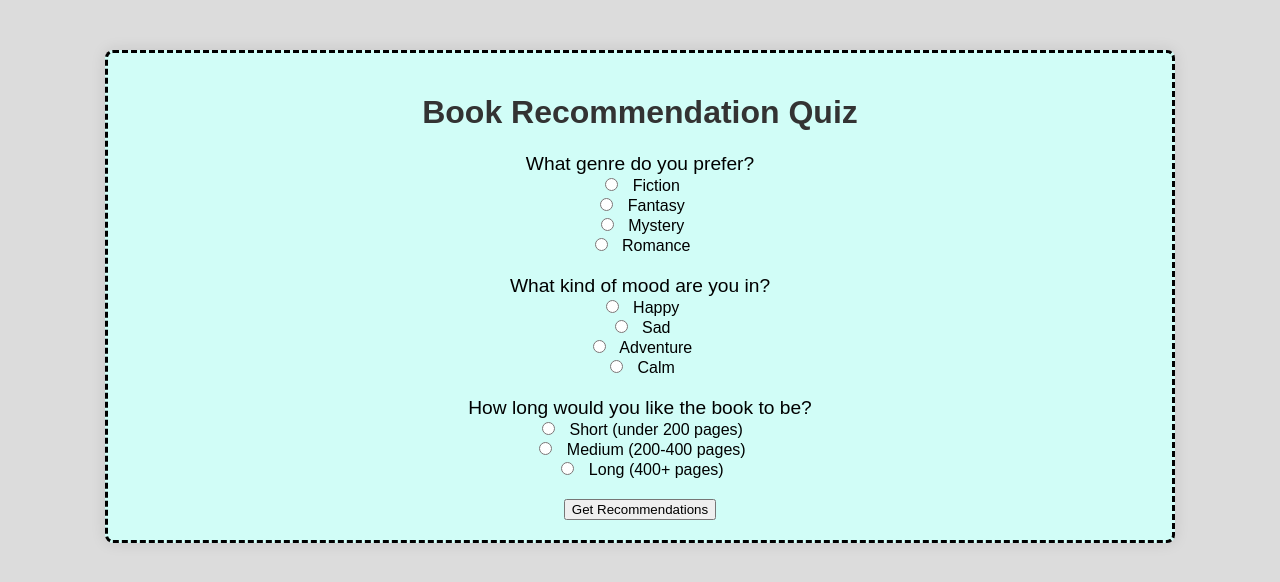
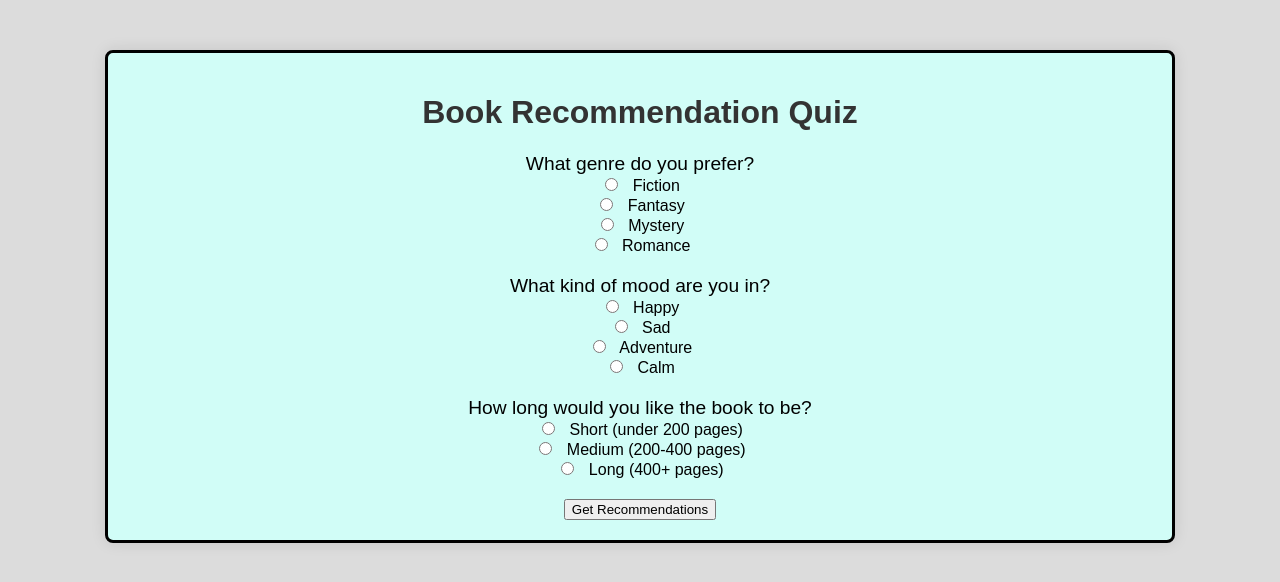
Before and after one commit to MackDeLeonn/PageTurnr.io, a plain HTML site: page index.html in a window 1280 px wide. Drawn offline with Linux system fonts and the light colour scheme.

Commit message:
Update styles.css

```diff
--- a/styles.css
+++ b/styles.css
@@ -11,8 +11,8 @@ body {
     padding: 20px;
     background-color: #d1fdf7;
     border-radius: 8px;
-    border-style: dashed;
-    box-shadow: 0 0 15px rgba(0,0,0,0.1);
+    border-style: solid;
+    box-shadow: 0 0 15px rgb(0,0,0,0.1);
 }
 h1 {
     text-align: center;
```
